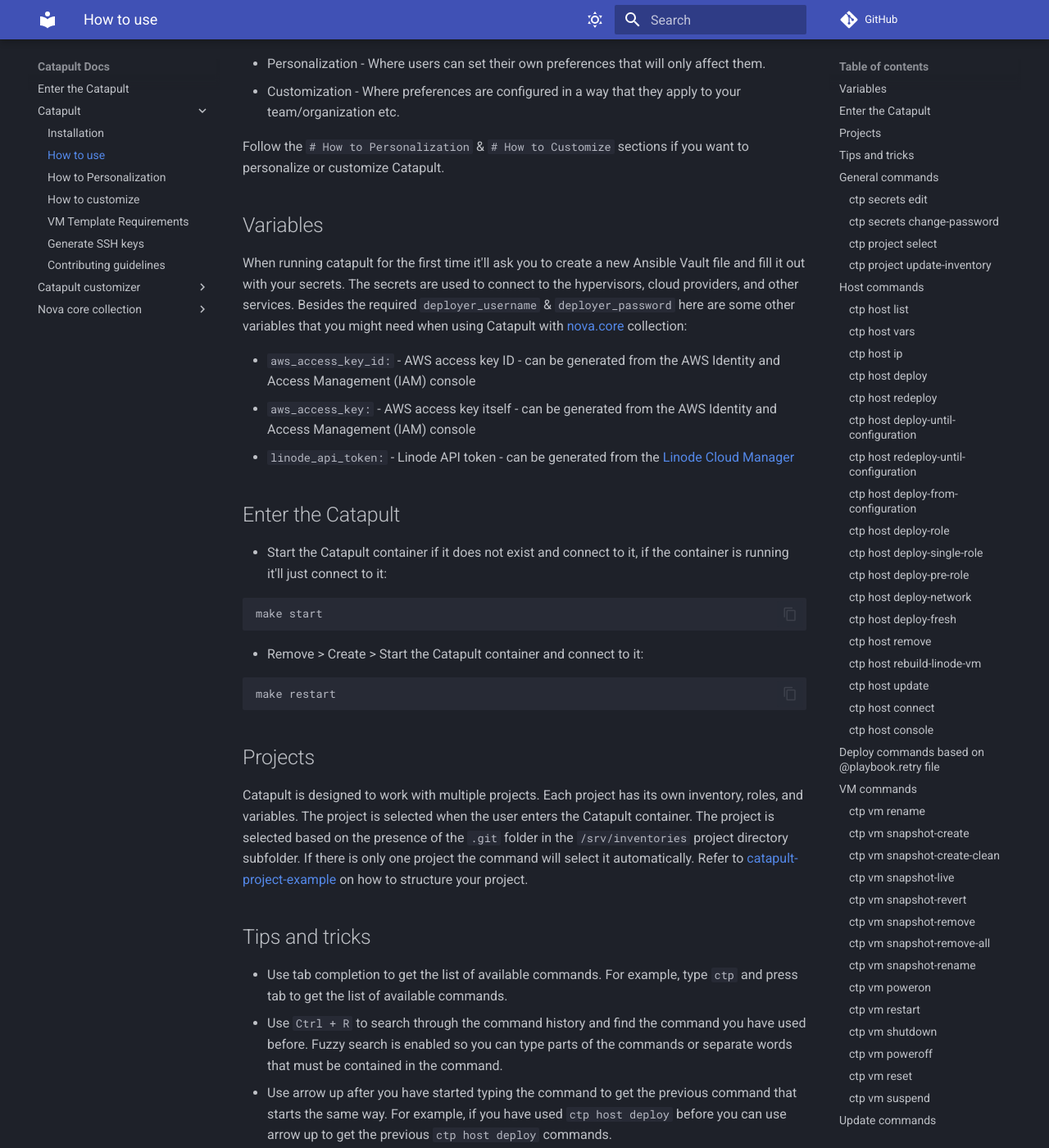
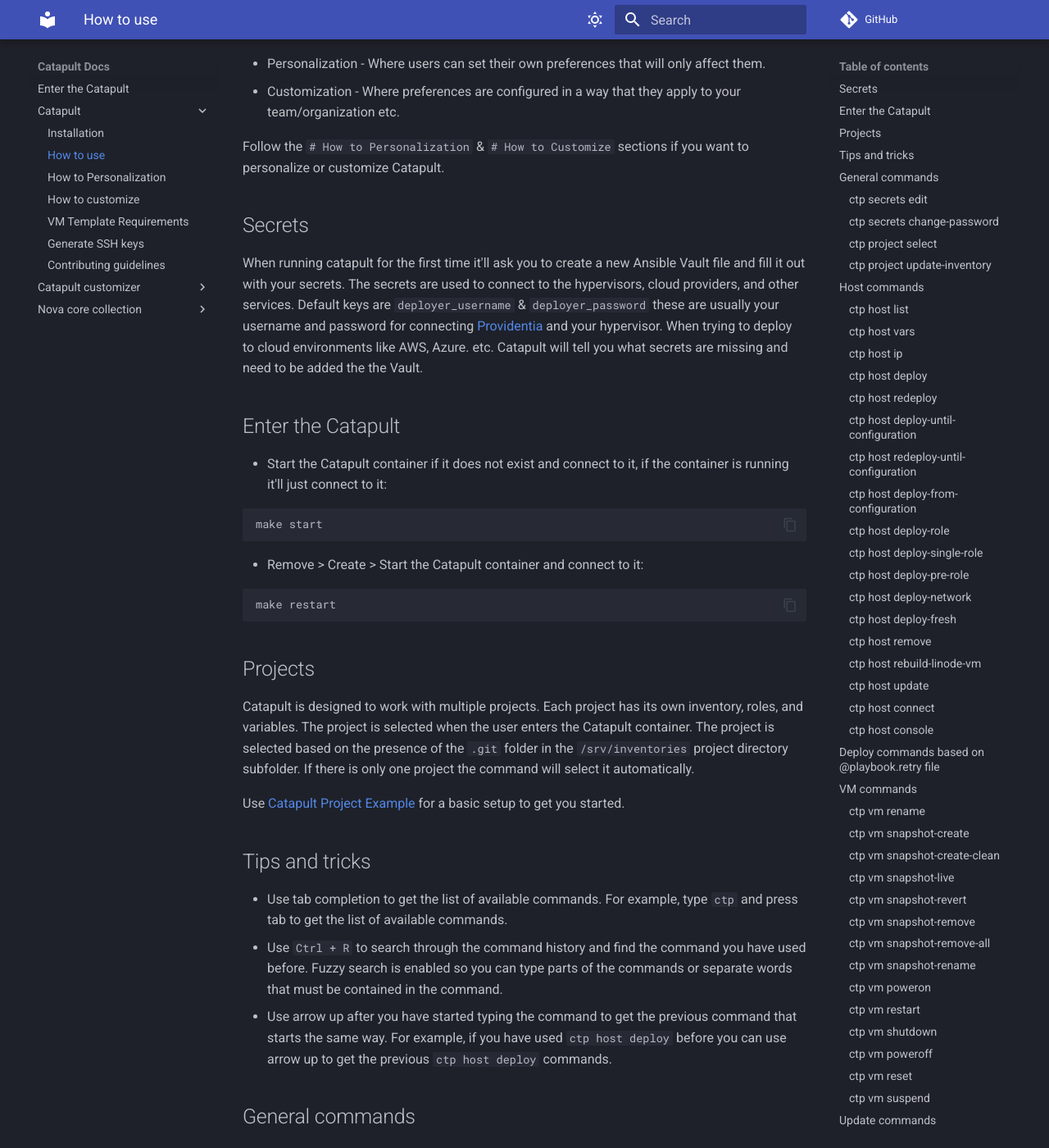
Before and after one commit to ClarifiedSecurity/catapult-docs, an MkDocs documentation site: the page built from docs/catapult/20-how-to-use.md, in a window 1280 px wide and 1400 px high, scrolled down 324 px. Shown: the whole window at 82% size. Built offline with MkDocs 1.6.1 and Material for MkDocs 9.7.7, drawn with Linux system fonts in a browser that asks for light colours; plug-ins that fetch from the network failed and are left out; comment, search, counter and statistics services are not loaded.

Commit message:
CatapultBot update docs

```diff
--- a/docs/catapult/20-how-to-use.md
+++ b/docs/catapult/20-how-to-use.md
@@ -12,13 +12,9 @@
 
 Follow the `# How to Personalization` & `# How to Customize` sections if you want to personalize or customize Catapult.
 
-## Variables
+## Secrets
 
-When running catapult for the first time it'll ask you to create a new Ansible Vault file and fill it out with your secrets. The secrets are used to connect to the hypervisors, cloud providers, and other services. Besides the required `deployer_username` & `deployer_password` here are some other variables that you might need when using Catapult with [nova.core](https://github.com/ClarifiedSecurity/nova.core) collection:
-
-- `aws_access_key_id:` - AWS access key ID - can be generated from the AWS Identity and Access Management (IAM) console
-- `aws_access_key:` - AWS access key itself - can be generated from the AWS Identity and Access Management (IAM) console
-- `linode_api_token:` - Linode API token - can be generated from the [Linode Cloud Manager](https://cloud.linode.com/profile/tokens)
+When running catapult for the first time it'll ask you to create a new Ansible Vault file and fill it out with your secrets. The secrets are used to connect to the hypervisors, cloud providers, and other services. Default keys are `deployer_username` & `deployer_password` these are usually your username and password for connecting [Providentia](https://github.com/ClarifiedSecurity/Providentia) and your hypervisor. When trying to deploy to cloud environments like AWS, Azure. etc. Catapult will tell you what secrets are missing and need to be added the the Vault.
 
 ## Enter the Catapult
 
@@ -36,7 +32,9 @@
 
 ## Projects
 
-Catapult is designed to work with multiple projects. Each project has its own inventory, roles, and variables. The project is selected when the user enters the Catapult container. The project is selected based on the presence of the `.git` folder in the `/srv/inventories` project directory subfolder. If there is only one project the command will select it automatically. Refer to [catapult-project-example](https://github.com/ClarifiedSecurity/catapult-project-example) on how to structure your project.
+Catapult is designed to work with multiple projects. Each project has its own inventory, roles, and variables. The project is selected when the user enters the Catapult container. The project is selected based on the presence of the `.git` folder in the `/srv/inventories` project directory subfolder. If there is only one project the command will select it automatically.
+
+Use [Catapult Project Example](https://github.com/ClarifiedSecurity/catapult-project-example) for a basic setup to get you started.
 
 ## Tips and tricks
 
```
Also changed, not shown: docs/nova-core-collection/accounts.md (+1 -1 lines), docs/nova-core-collection/customization_pre_role.md (+2 -2 lines), docs/nova-core-collection/monolith.md (+1 -1 lines).
